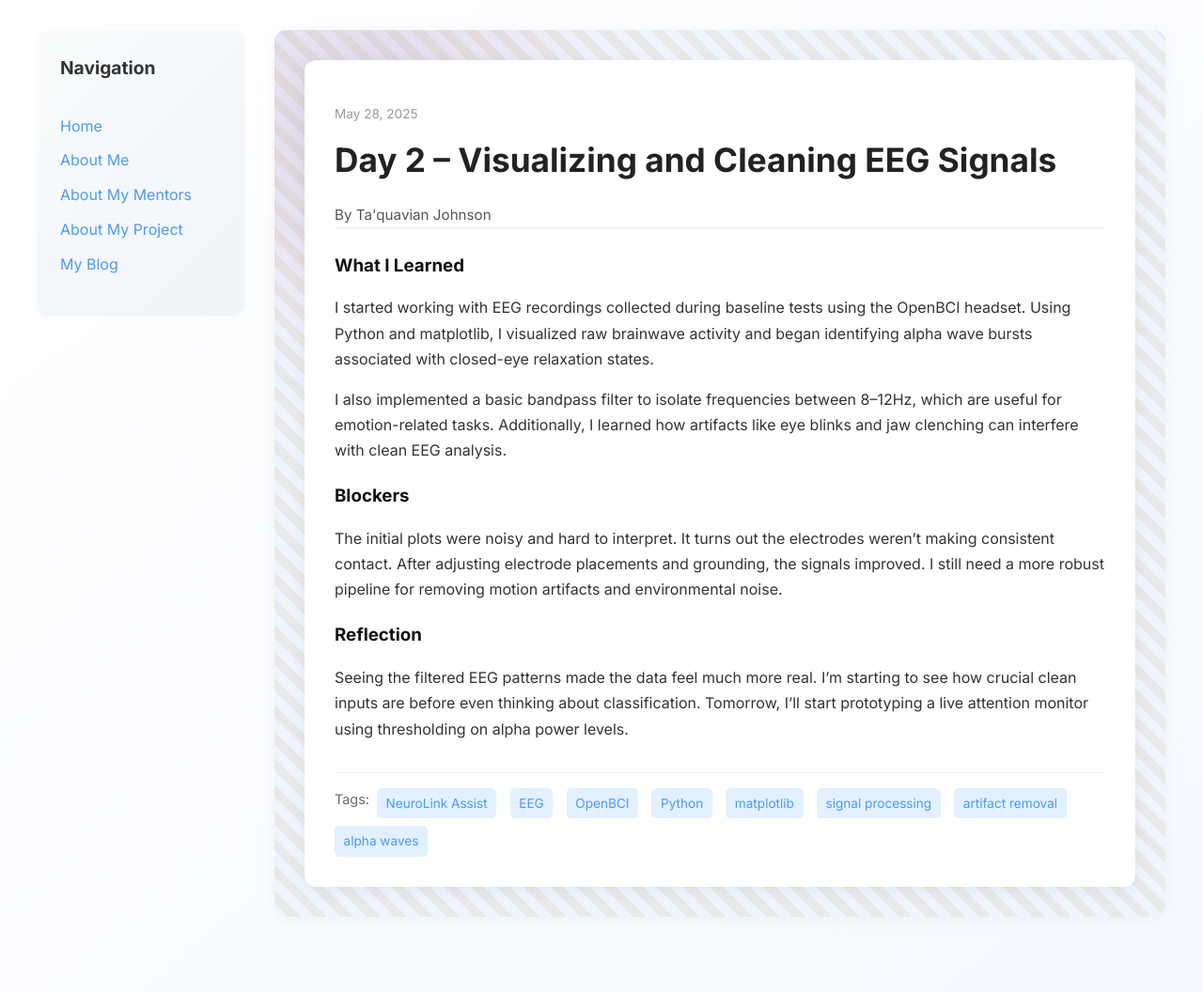
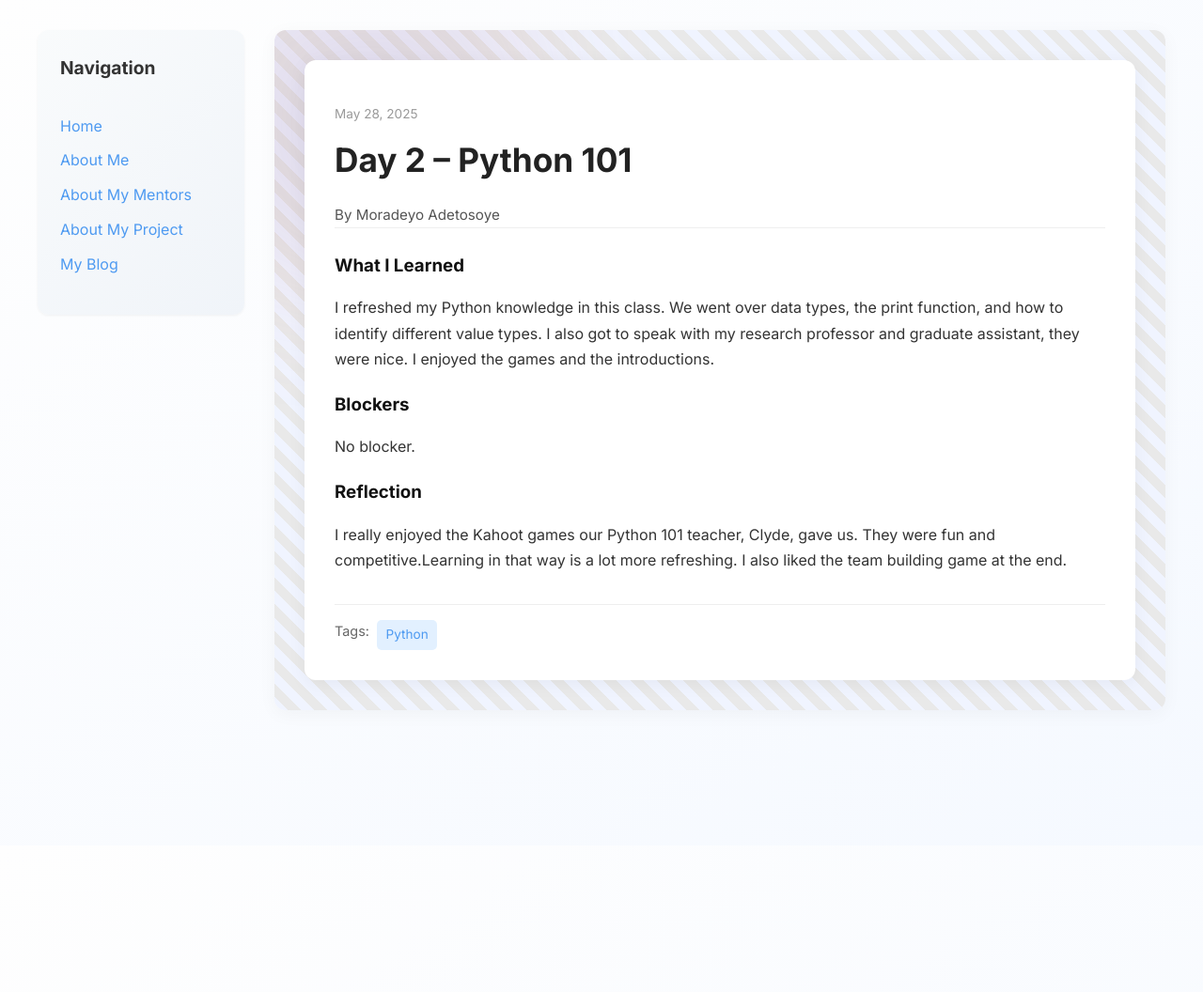
Before and after one commit to Deyo101/deyo101.github.io, a Jekyll site: the page built from _posts/2025-05-28-day-2.md, in a window 1280 px wide. Shown: the whole page at 94% size. Built offline with Jekyll 4.4.1, drawn with Linux system fonts in a browser that asks for light colours; after the commit the page ends 900 px from its top, so only the background shows below that.

Commit message:
Update 2025-05-28-day-2.md

```diff
--- a/_posts/2025-05-28-day-2.md
+++ b/_posts/2025-05-28-day-2.md
@@ -1,19 +1,17 @@
 ---
 layout: post
-title: "Day 2 – Visualizing and Cleaning EEG Signals"
+title: "Day 2 – Python 101"
 date: 2025-05-28
-author: Ta'quavian Johnson
+author: Moradeyo Adetosoye
 permalink: /day2.html
-tags: ["NeuroLink Assist", "EEG", "OpenBCI", "Python", "matplotlib", "signal processing", "artifact removal", "alpha waves"]
+tags: ["Python"]
 
 what_i_learned: |
-  I started working with EEG recordings collected during baseline tests using the OpenBCI headset. Using Python and matplotlib, I visualized raw brainwave activity and began identifying alpha wave bursts associated with closed-eye relaxation states.
-
-  I also implemented a basic bandpass filter to isolate frequencies between 8–12Hz, which are useful for emotion-related tasks. Additionally, I learned how artifacts like eye blinks and jaw clenching can interfere with clean EEG analysis.
+  I refreshed my Python knowledge in this class. We went over data types, the print function, and how to identify different value types. I also got to speak with my research professor and graduate assistant, they were nice. I enjoyed the games and the introductions.
 
 blockers: |
-  The initial plots were noisy and hard to interpret. It turns out the electrodes weren’t making consistent contact. After adjusting electrode placements and grounding, the signals improved. I still need a more robust pipeline for removing motion artifacts and environmental noise.
+  No blocker.
 
 reflection: |
-  Seeing the filtered EEG patterns made the data feel much more real. I’m starting to see how crucial clean inputs are before even thinking about classification. Tomorrow, I’ll start prototyping a live attention monitor using thresholding on alpha power levels.
+  I really enjoyed the Kahoot games our Python 101 teacher, Clyde, gave us. They were fun and competitive.Learning in that way is a lot more refreshing. I also liked the team building game at the end.
 ---
```
